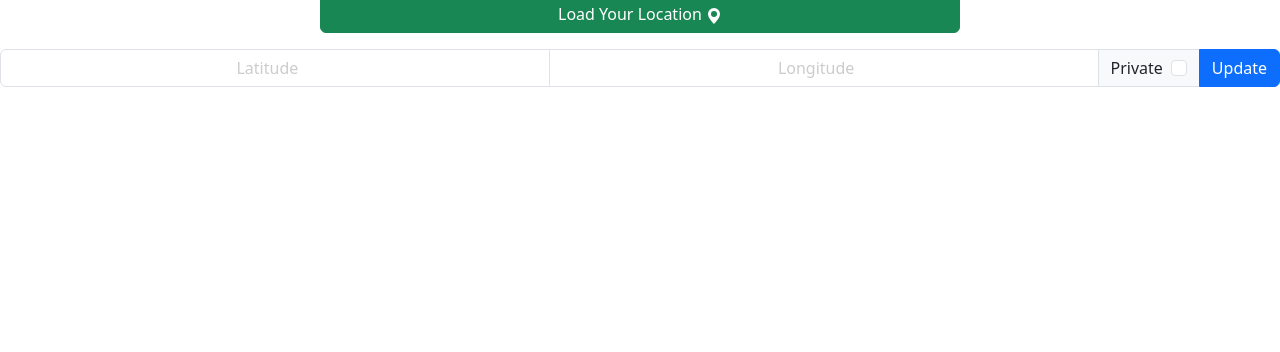
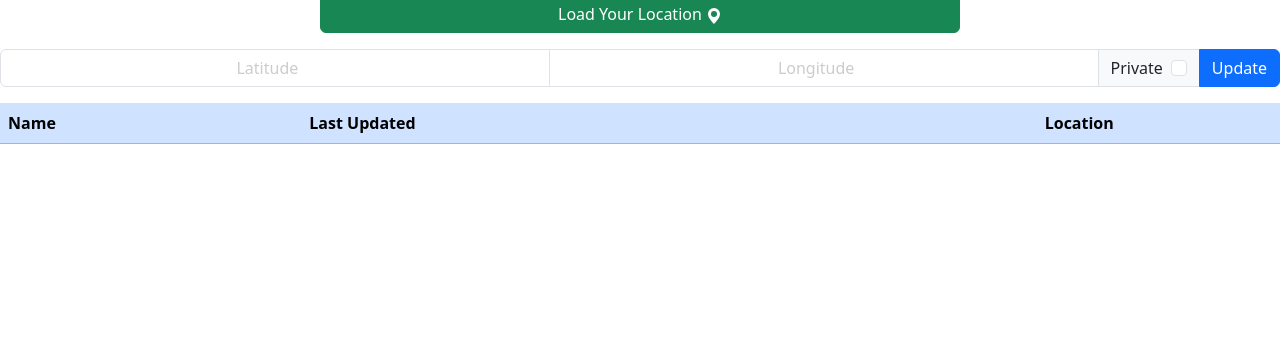
Before and after one commit to kisxo/LocationShare, a Django app: page / in a window 1280 px wide. Shown: the part 448-800 px from the top of the page. Run offline with Django 5.2, Linux system fonts and the light colour scheme; the visitor is signed in with stand-in values (Sample User, id 1); data comes from the database, SQL or seed files in the repository; lists and menus that the app fills with data are empty.

Commit message:
add table to show non private locations from the database

```diff
--- a/locationapp/templates/locationapp/index.html
+++ b/locationapp/templates/locationapp/index.html
@@ -32,4 +32,33 @@
   <button class="btn btn-primary text-center" type="button" id="updatelocation">Update</button>
 </div>
 
+<table class="table table-striped my-3">
+  <thead>
+    <tr class="table-primary">
+      <th scope="col">Name</th>
+      <th scope="col">Last Updated</th>
+      <th scope="col" class="text-center">Location</th>
+    </tr>
+  </thead>
+  <tbody>
+    <!-- for formatting do not remove-->
+    <tr></tr>
+    <!---->
+    {% for user in users %}
+    <tr>
+      <th scope="row">{{user.username}}</th>
+      <td>{{user.time}}</td>
+      <td class="text-center">
+        <a href="https://www.google.com/maps/search/?api=1&query={{user.latitude}}%2C{{user.longitude}}">
+          <svg xmlns="http://www.w3.org/2000/svg" width="16" height="16" fill="currentColor" class="bi bi-geo-alt" viewBox="0 0 16 16">
+            <path d="M12.166 8.94c-.524 1.062-1.234 2.12-1.96 3.07A32 32 0 0 1 8 14.58a32 32 0 0 1-2.206-2.57c-.726-.95-1.436-2.008-1.96-3.07C3.304 7.867 3 6.862 3 6a5 5 0 0 1 10 0c0 .862-.305 1.867-.834 2.94M8 16s6-5.686 6-10A6 6 0 0 0 2 6c0 4.314 6 10 6 10"/>
+            <path d="M8 8a2 2 0 1 1 0-4 2 2 0 0 1 0 4m0 1a3 3 0 1 0 0-6 3 3 0 0 0 0 6"/>
+           </svg>
+        </a>
+      </td>
+    </tr>
+    {% endfor %}
+  </tbody>
+</table>
+
 {% endblock %}
--- a/locationapp/views.py
+++ b/locationapp/views.py
@@ -6,9 +6,9 @@ import json
 
 @login_required
 def index(request):
-    users = User.objects.filter(isprivate=True)
+    users = User.objects.filter(isprivate=False)
     print(users)
-    return render(request, "locationapp/index.html")
+    return render(request, "locationapp/index.html", {"users": users})
 
 @login_required
 def updatelocation(request):
```
